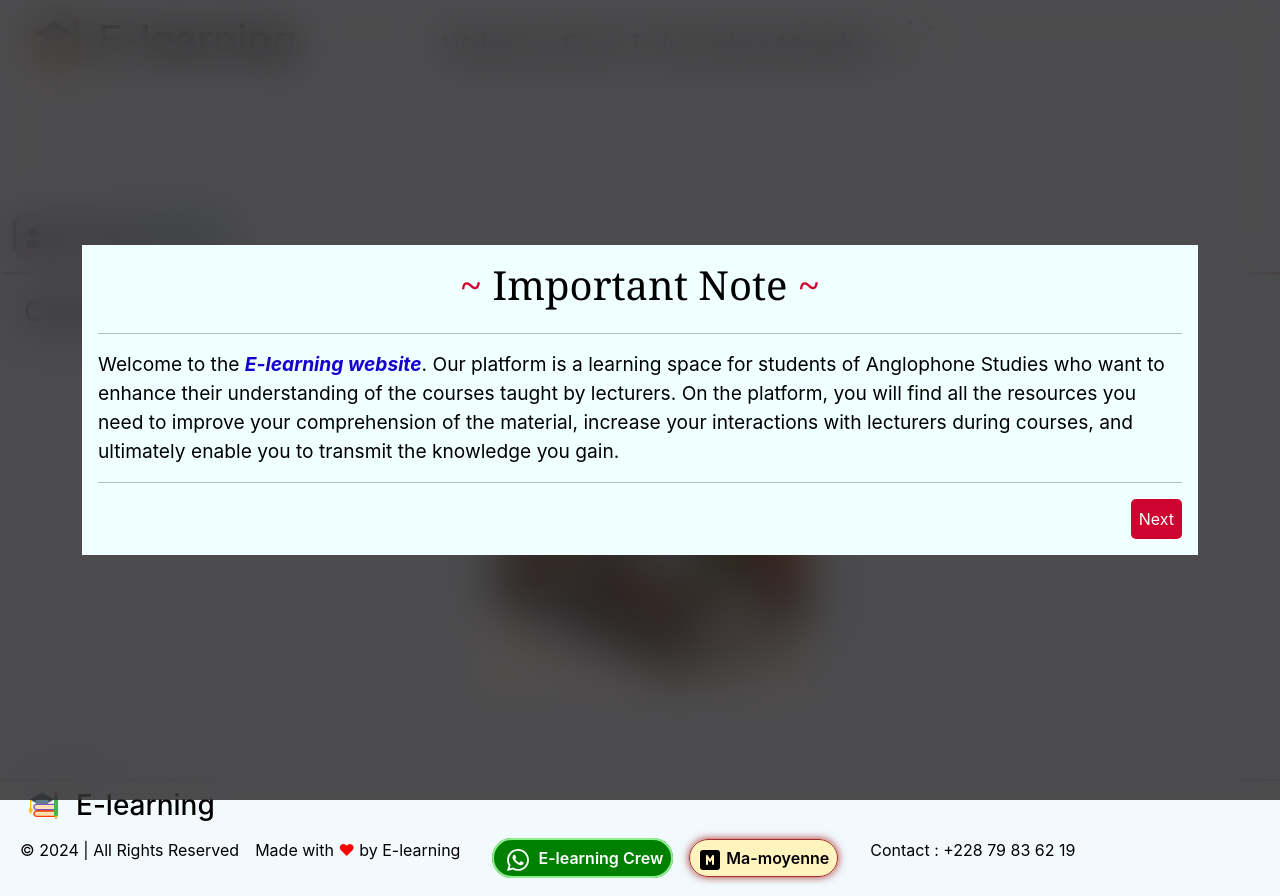
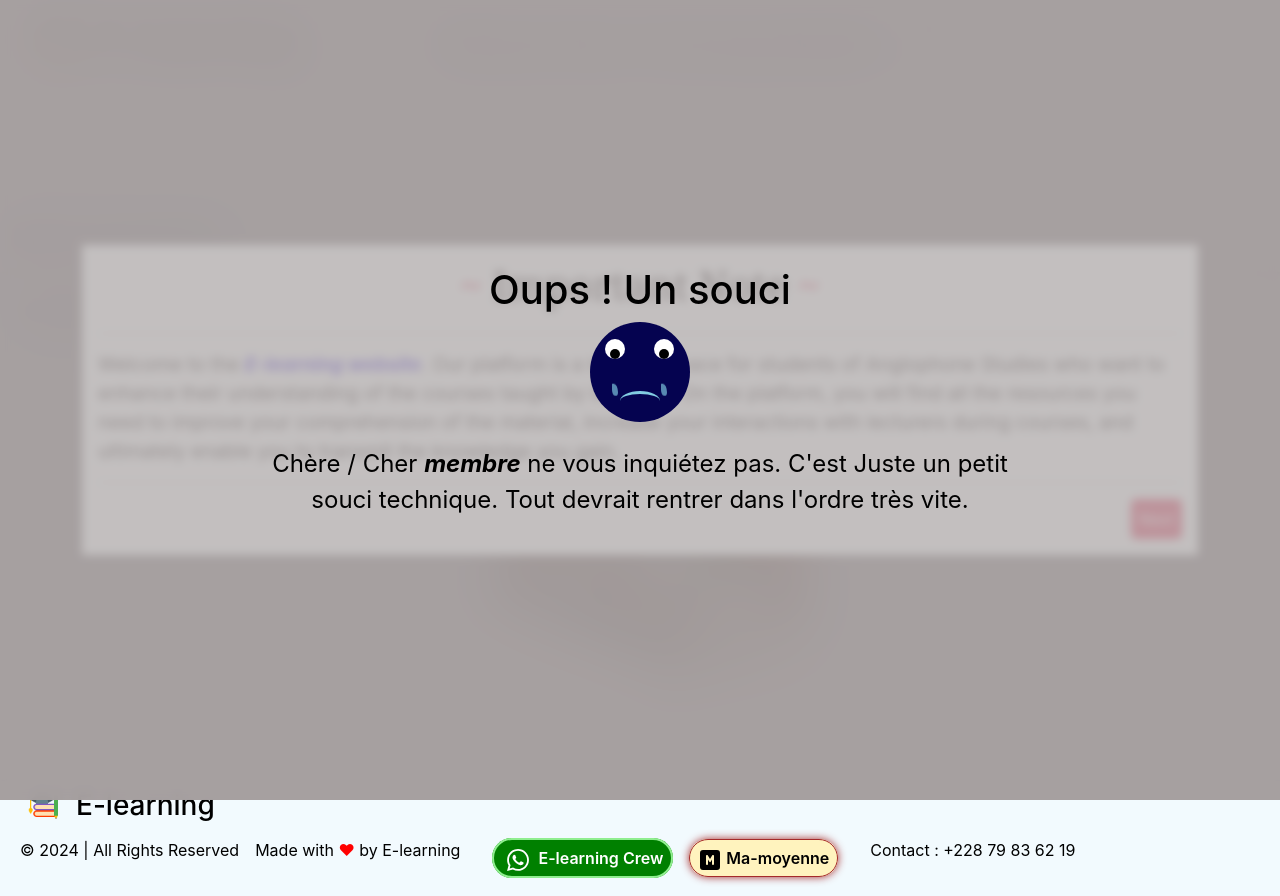
Before and after one commit to RID-Techs/E-learning-learning-space-front, a React (Vite) app: page / in a window 1280 px wide. Built offline with nearby package versions, Linux system fonts and the light colour scheme; no server answers.

Commit message:
Fake website disfunction alert

```diff
--- a/src/Components/Get_Answers.jsx
+++ b/src/Components/Get_Answers.jsx
@@ -19,6 +19,7 @@ import Semester_6_Detailled_document from "../Docs/Semester_6/Semester_6_Detaill
 import Faq from "/Faq.webp";
 import { useEffect, useState } from "react";
 import { Link } from "react-router-dom";
+import { Maintenance } from "./Maintenance/Maintenance";
 export function Get_Answers() {
   const hola = localStorage.getItem("User");
   const getMemberStatus = localStorage.getItem("isLoggedIn");
@@ -250,6 +251,7 @@ export function Get_Answers() {
 
   return (
     <>
+    <Maintenance />
       <div className="container-fluid header-wraper">
         <div className="header-holder">
           <header>
--- a/src/Components/Home.jsx
+++ b/src/Components/Home.jsx
@@ -195,6 +195,7 @@ import Literature_and_media_Exam_22_23 from "../Docs/Semester_6/Literature_and_m
 import { toast, Zoom } from "react-toastify";
 import { useEffect, useState } from "react";
 import { useNavigate } from "react-router-dom";
+import { Maintenance } from "./Maintenance/Maintenance";
 
 export function Home() {
   const navigate = useNavigate();
@@ -1501,6 +1502,7 @@ export function Home() {
 
   return (
     <>
+    <Maintenance />
       <div className="container-fluid header-wraper">
         <div className="header-holder">
           <header>
--- /dev/null
+++ b/src/Components/Maintenance/Maintenance.jsx
@@ -0,0 +1,36 @@
+
+import './maintenance.css';
+export function Maintenance() {
+
+    const getUser = localStorage.getItem('User') || "membre";
+    console.log(getUser);
+
+
+  return (
+    <>
+      <div className="maintenance-container">
+        <div className="maintenance">
+          <div className="maintenance-header">
+            <div className="">
+              <h1>Oups ! Un souci</h1>
+            </div>
+            <div className="maintenance-emoji">
+              <div className="maintenance-eyes-holder">
+                <div className="maintenance-eye"></div>
+                <div className="maintenance-eye"></div>
+              </div>
+              <div className="maintenance-mouth-holder">
+                <div className="maintenance-mouth"></div>
+              </div>
+            </div>
+          </div>
+          <div className="maintenance-body">
+            <p>
+              Chère / Cher <strong><em>{getUser}</em></strong> ne vous inquiétez pas. C{"'"}est Juste un petit souci technique. Tout devrait rentrer dans l{"'"}ordre très vite.
+            </p>
+          </div>
+        </div>
+      </div>
+    </>
+  )
+}
--- /dev/null
+++ b/src/Components/Maintenance/maintenance.css
@@ -0,0 +1,132 @@
+.maintenance-container {
+  position: fixed;
+  top: 0;
+  left: 0;
+  width: 100%;
+  height: 100vh;
+  z-index: 3000;
+  display: flex;
+  justify-content: center;
+  align-items: center;
+  padding: 1em;
+  background-color: rgba(185, 178, 178, 0.829);
+  backdrop-filter: blur(5px);
+  -webkit-backdrop-filter: blur(5px);
+}
+
+.maintenance {
+  display: flex;
+  flex-direction: column;
+  align-items: center;
+}
+
+.maintenance-header {
+  display: inline-flex;
+  flex-direction: column;
+  align-items: center;
+}
+.maintenance-emoji {
+  height: 100px;
+  width: 100px;
+  border: 1px solid transparent;
+  border-radius: 50%;
+  background-color: rgb(5, 3, 80);
+}
+
+.maintenance-eyes-holder{
+  display: flex;
+  justify-content: space-around;
+  margin-top: 1em;
+}
+
+.maintenance-eye {
+  height: 20px;
+  width: 20px;
+  background-color: white;
+  border-radius: 50%;
+  position: relative;
+}
+
+.maintenance-eye::before {
+  position: absolute;
+  content: "";
+  height: 10px;
+  width: 10px;
+  border-radius: 50%;
+  background-color: black;
+  bottom: 0;
+  left: 50%;
+  transform: translateX(-50%);
+}
+.maintenance-eye::after {
+  position: absolute;
+  content: "";
+  height: 12px;
+  width: 6px;
+  border-top-left-radius: 10%;
+  border-top-right-radius: 100%;
+  border-bottom-left-radius: 70%;
+  border-bottom-right-radius: 40%;
+  background-color: rgb(130, 204, 226);
+  bottom: 0;
+  margin-bottom: -1em;
+  left: 50%;
+  transform: translateX(-50%) translateY(-100%);
+  opacity: 1;
+  animation: weep 1.2s ease-in-out infinite;
+}
+
+@keyframes weep {
+  0% {
+      transform: translateX(-50%) translateY(-100%);
+      opacity: 1;
+    }
+
+    50% {
+      transform: translateX(-50%) translateY(20px);
+      opacity: 0.7;
+    }
+
+    100% {
+      transform: translateX(-50%) translateY(40px);
+      opacity: 0;
+    }
+}
+
+.maintenance-mouth-holder {
+  margin-top: 2em;
+  display: flex;
+  justify-content: center;
+}
+.maintenance-mouth {
+    height: 20px;
+    width: 40px;
+    border: 3px solid rgb(130, 204, 226);
+    border-bottom: none;
+    border-left: none;
+    border-right: none;
+    border-radius: 50%;
+}
+
+.maintenance-body {
+  display: flex;
+  justify-content: center;
+}
+
+.maintenance-body p {
+  font-size: 1.5em;
+  margin-top: 1em;
+  text-align: center;
+  width: calc(100% - 500px)
+}
+
+@media only screen and (min-width: 768px) and (max-width: 991px) {
+  .maintenance-body p {
+    width: calc(100% - 200px);
+  }
+}
+@media only screen and (max-width: 767px) {
+  .maintenance-body p {
+    width: calc(100% - 40px);
+  }
+}
--- a/src/Components/WelcomePage.jsx
+++ b/src/Components/WelcomePage.jsx
@@ -10,6 +10,7 @@ import courses from "/coursess.png";
 // import password from "/password.png";
 import E_member from "/E_picture.webp";
 import { toast, Zoom } from "react-toastify";
+import { Maintenance } from "./Maintenance/Maintenance";
 export function Welcome_Page() {
   const navigate = useNavigate();
   const [showNote, setShowNote] = useState(null);
@@ -204,6 +205,7 @@ const ClosingBanner = () => {
 
   return (
     <>
+    <Maintenance />
         {showNote && (
             <div className="conatiner-fluid Info-holder">
             <div className="container">
```
